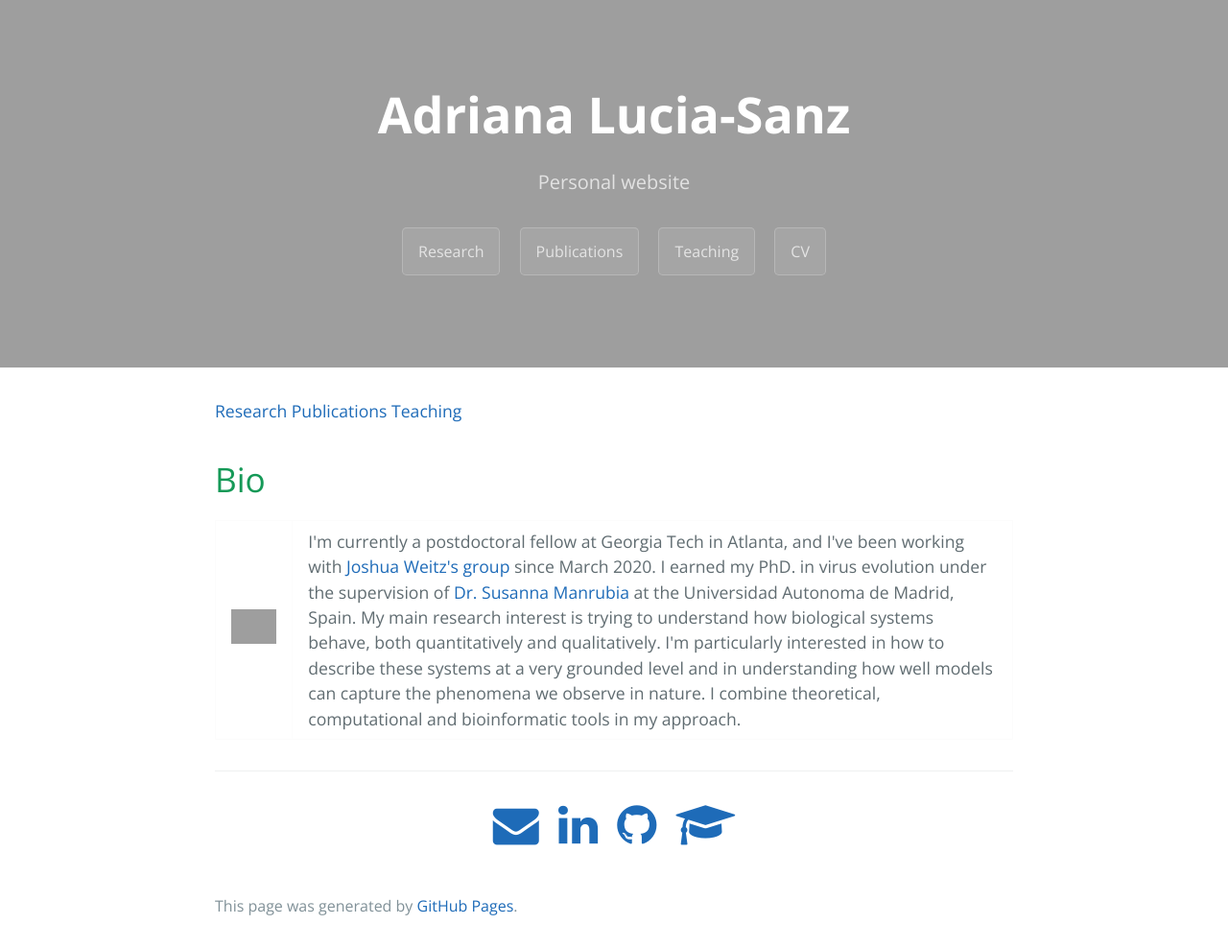
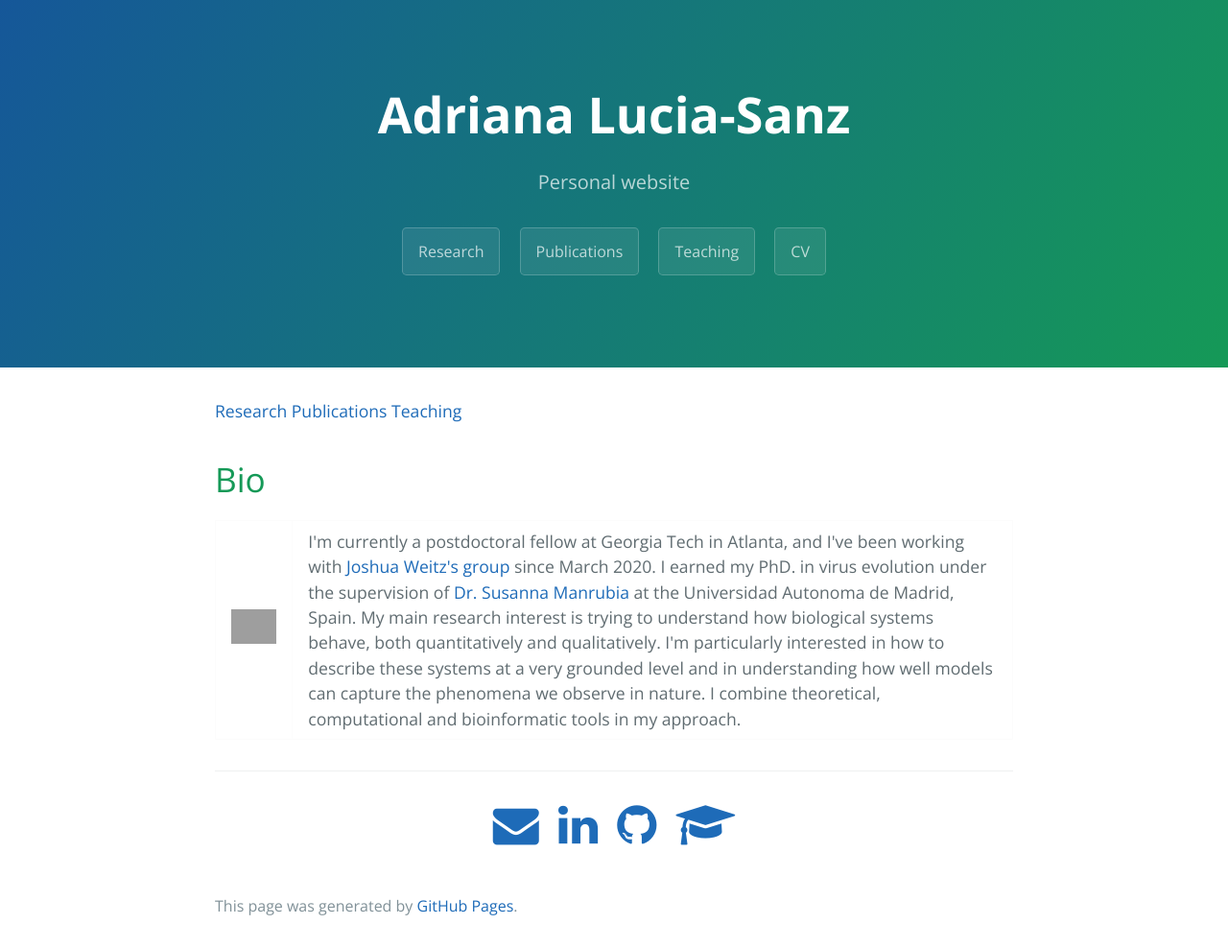
Before and after one commit to aluciasanz/aluciasanz.github.io, a Jekyll site: the page built from index.md, in a window 1280 px wide. Shown: the whole page at 96% size. Built offline with Jekyll 4.4.1, drawn with Linux system fonts in a browser that asks for light colours; grey boxes are pictures that could not be loaded.

Commit message:
Update jekyll-theme-cayman.scss

```diff
--- a/_sass/jekyll-theme-cayman.scss
+++ b/_sass/jekyll-theme-cayman.scss
@@ -113,7 +113,7 @@ a {
   color: $header-heading-color;
   text-align: center;
   //background-color: $header-bg-color;
-  background-image:url(https://aluciasanz.github.io/thumbnail.png);// repeat-x 0 0;//linear-gradient(120deg, $header-bg-color-secondary, $header-bg-color);
+  background-image:linear-gradient(120deg, $header-bg-color-secondary, $header-bg-color);//url(https://aluciasanz.github.io/thumbnail.png);
 
   @include large {
     padding: 5rem 6rem;
```
